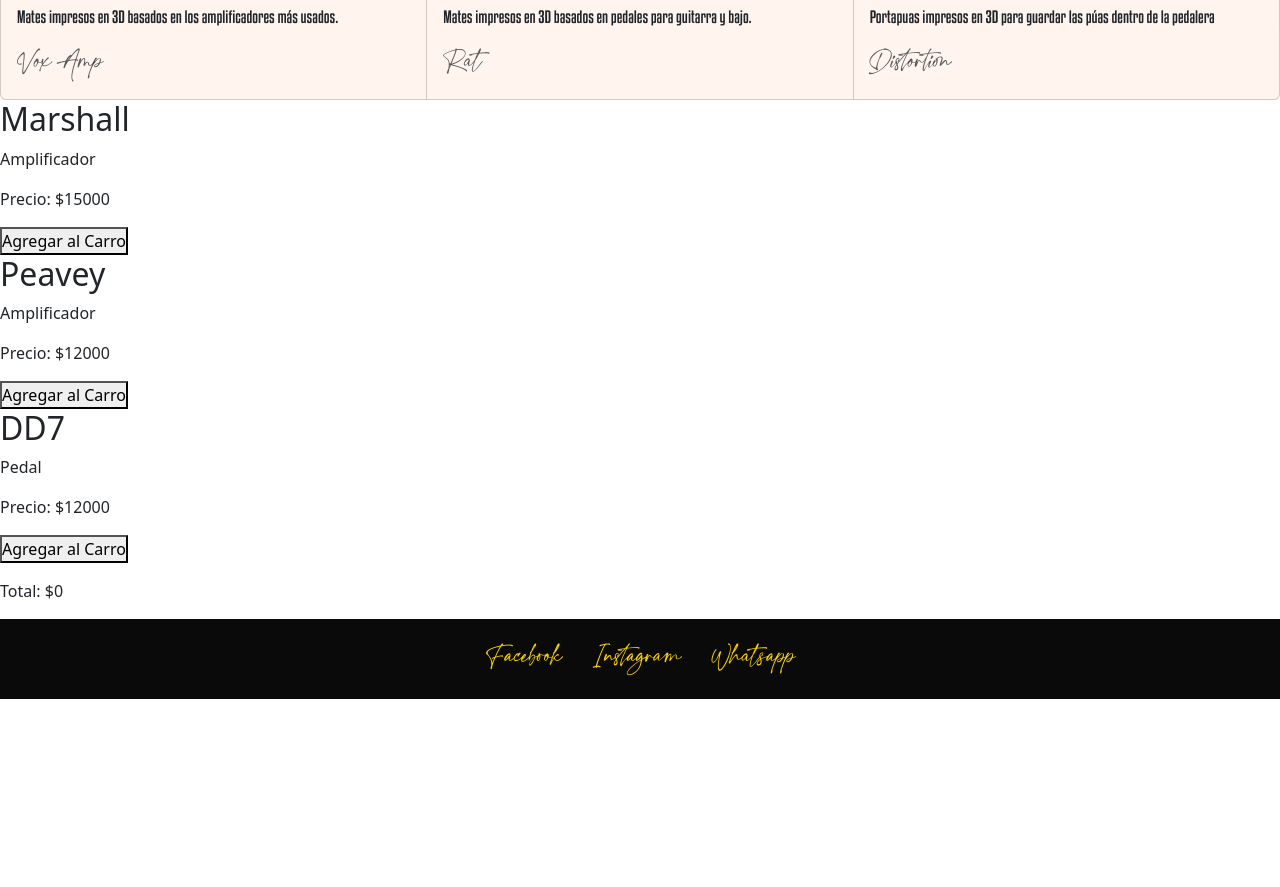
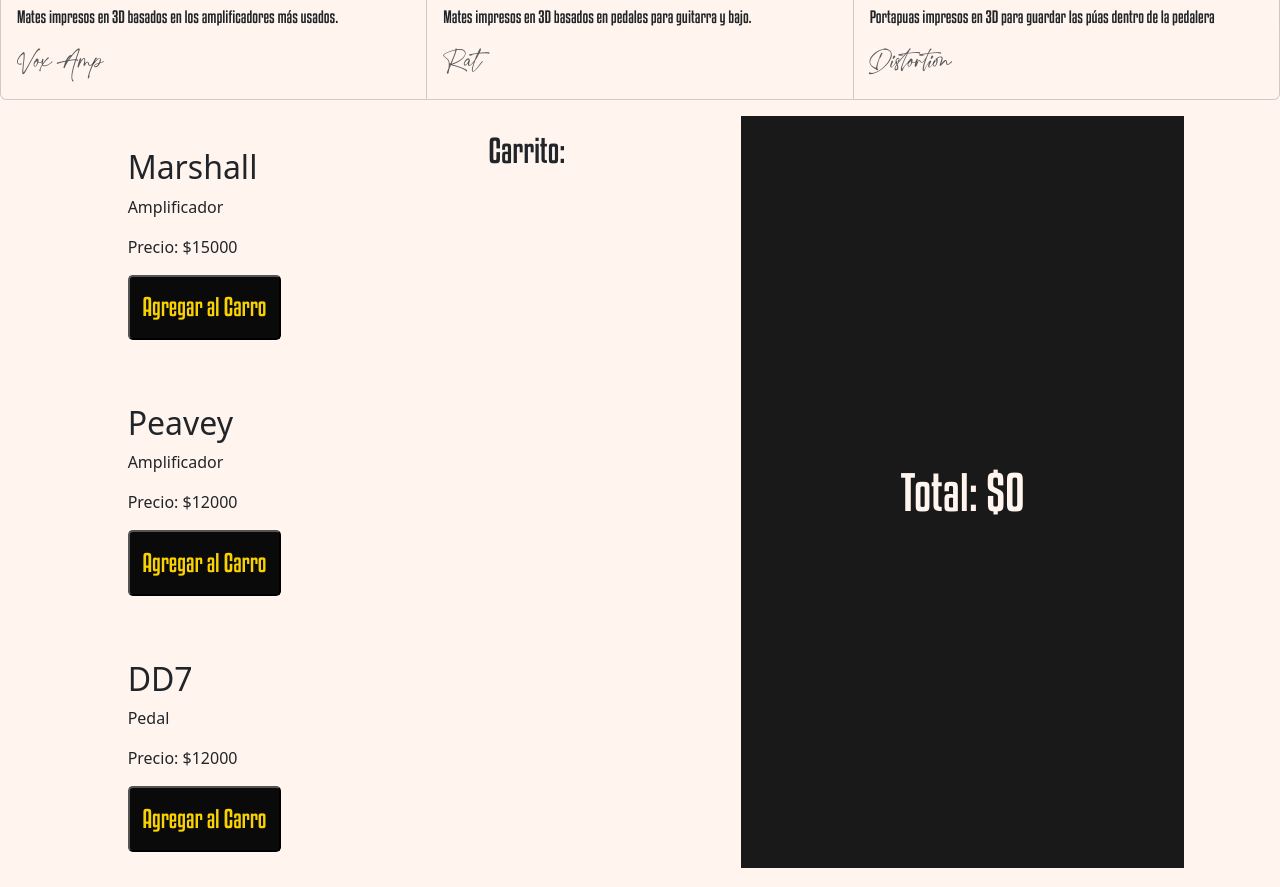
Before and after one commit to dario-1992/PrimerEntregaJS-MarquezDario, a website: page index.html in a window 1280 px wide. Shown: the part 1240-2127 px from the top of the page. Before the commit the page ends 1939 px from the top, so only its background shows below. Drawn offline with nearby package versions, Linux system fonts and the light colour scheme.

Commit message:
con estilos

```diff
--- a/index.html
+++ b/index.html
@@ -104,16 +104,18 @@
             </div>
           </div>
     </section>
-    <section id="tienda">
+    <section id="tienda" class="tienda">
       <div id="mates">
 
       </div>
 
-      <ul id="carrito">
+      <ul id="carrito" class="carrito">
+        <h2> Carrito:
+        </h2>
 
       </ul>
 
-      <p id="total">Total: $0</p>
+      <p id="total" class="total">Total: $0</p>
 
 
     </section>
--- a/scss/_principal.scss
+++ b/scss/_principal.scss
@@ -174,3 +174,46 @@
         width: 100%;
     }
 }
+
+
+.tienda {
+    display: flex;
+    justify-content: space-around;
+    align-self: center;
+    flex-wrap: wrap;
+    background-color:  $color-txt;
+    padding: 1rem;
+    .mate {
+        flex-direction: column;
+        padding: 2rem;
+
+        .agregar-mate{
+            padding: 0.8rem;
+            border-radius: 0.3rem;
+            background-color: $color-terciario;
+            color: $color-principal;
+            font-family: $menu;
+            font-size:x-large;
+        }
+    }
+
+}
+
+.carrito {
+    list-style-type: none;
+    padding: 1rem;
+    font-family: $menu;
+    font-size: xx-large;
+
+}
+
+.total {
+    background-color: $color-secundario;
+    color: $color-txt;
+    padding: 10rem;
+    display: flex;
+    justify-content:center ;
+    align-items: center;
+    font-family: $menu;
+    font-size: xxx-large;
+}
```
Also changed, not shown: css/main.css, 1 other file.
